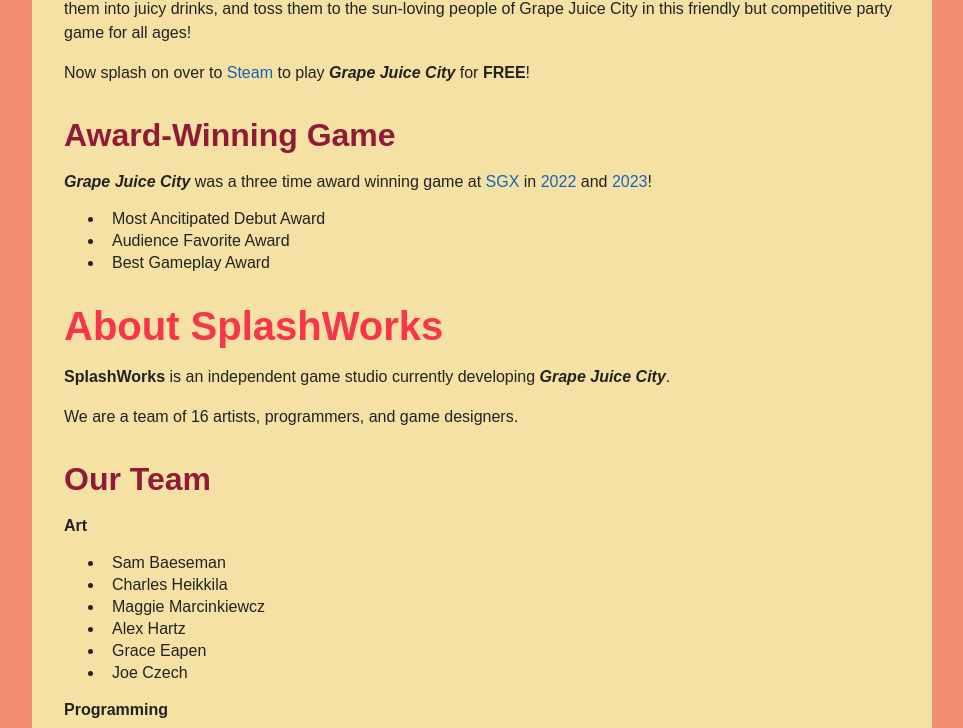
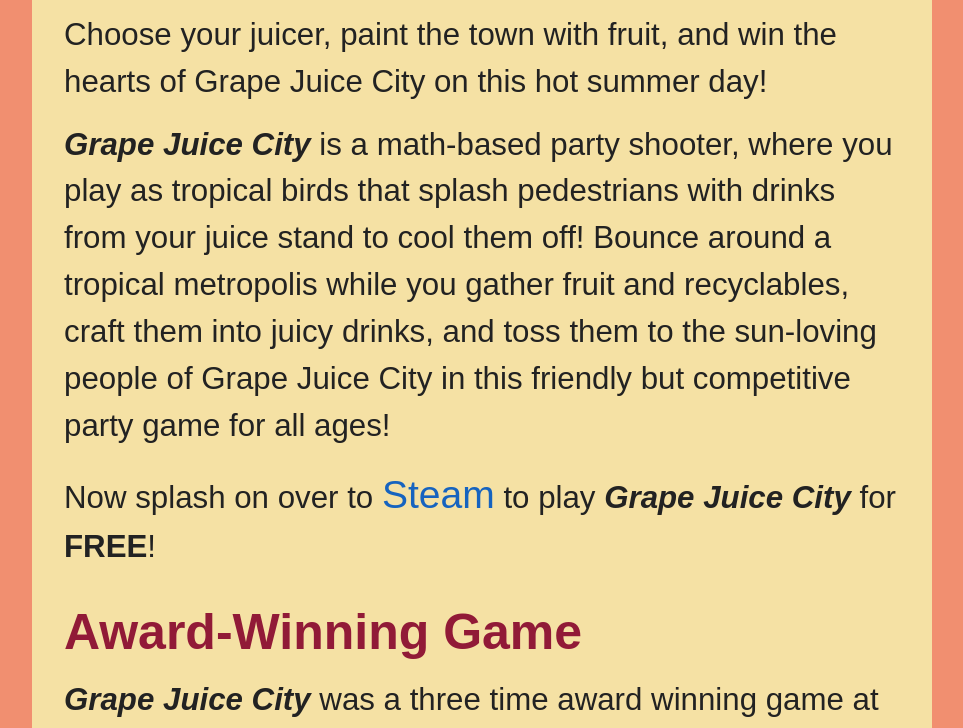
Before and after one commit to SplashWorksStudio/SplashWorksStudio.github.io, a plain HTML site: page index.html in a window 1280 px wide. Shown: the part 742-1470 px from the top of the page, without its empty margins (158-1121 px from the left). Drawn offline with Linux system fonts and the light colour scheme.

Commit message:
Update stylesheet.css

```diff
--- a/stylesheet.css
+++ b/stylesheet.css
@@ -89,7 +89,7 @@
 /* ============================================================================================= */
 
 * {
-	font-size: 1em;
+	font-size: 1.25em;
 	font-family: inherit;
 }
 
@@ -196,7 +196,7 @@ a:active {
 /* PARAGRAPHS */
 
 p {
-	font-size: var(--font-size);
+	font-size: var(--font-size-2);
 	line-height: 1.5;
 	margin: 1rem 0;
 }
@@ -261,6 +261,7 @@ li {
 	margin-top: var(--spacing-thin);
 	margin-bottom: var(--spacing-thin);
 	padding-left: 0.5em;
+	font-size: var(--font-size-2);
 }
 
 /* ARTICLES & SECTIONS */
```
